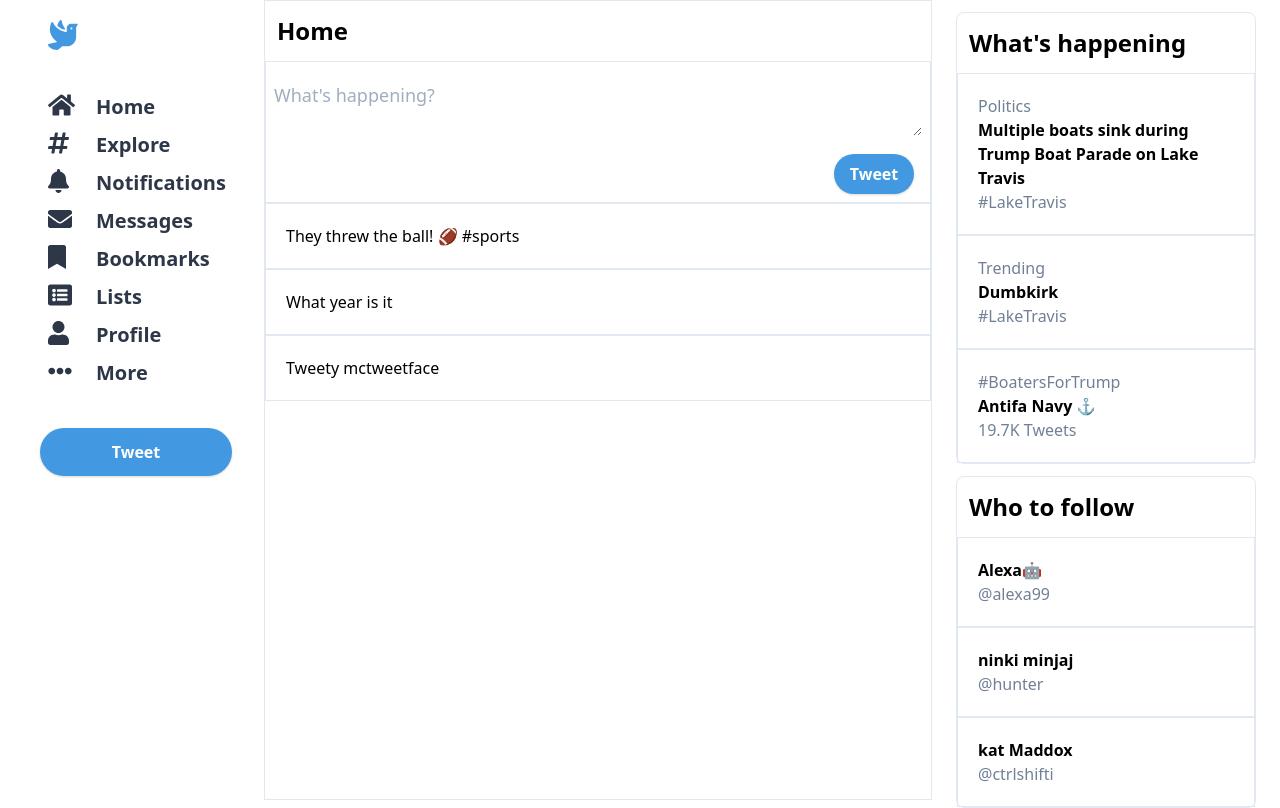
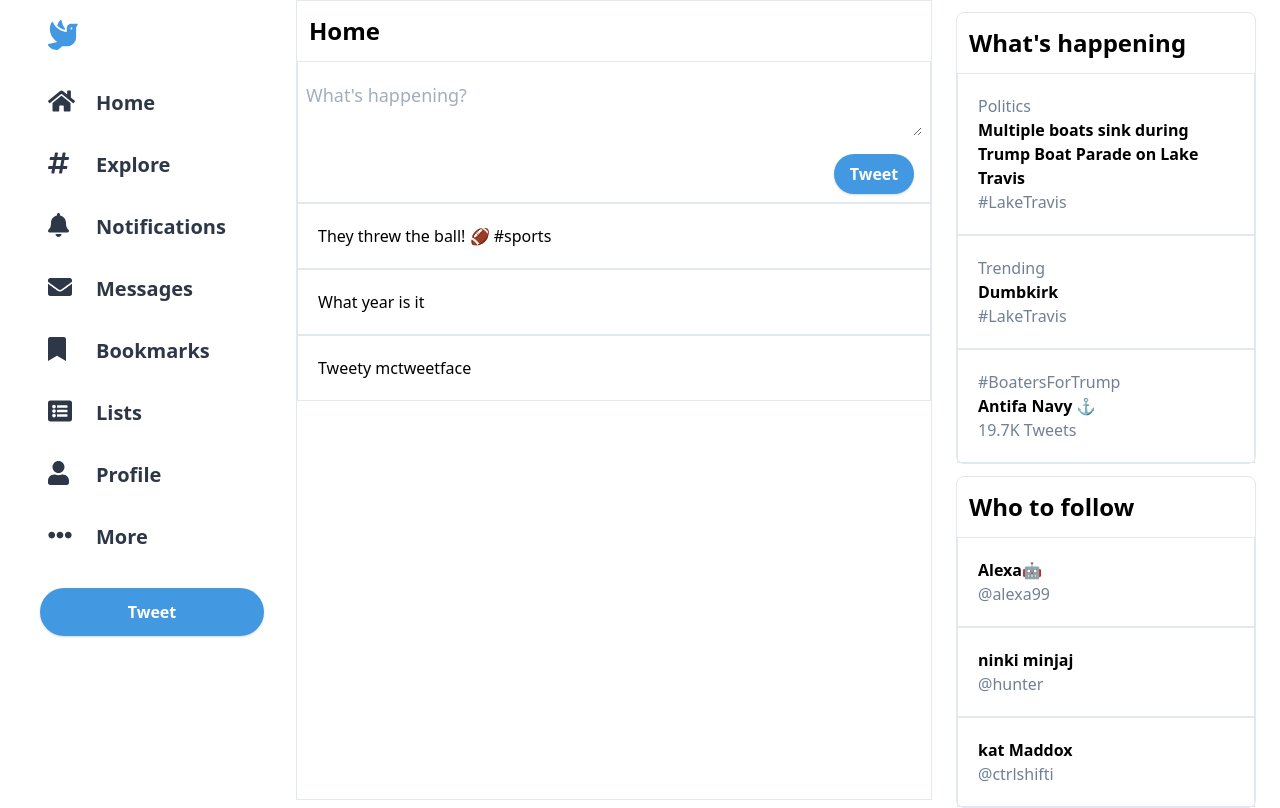
Before and after one commit to danielrobertson/twitter-clone, a Next.js app: page / in a window 1280 px wide. Built offline with nearby package versions, Linux system fonts and the light colour scheme.

Commit message:
nav spacing

```diff
--- a/components/nav.js
+++ b/components/nav.js
@@ -30,9 +30,9 @@
         className="text-3xl m-5 ml-12 text-blue-500"
         icon={faDove}
       />
-      <ul className="justify-between items-center pl-12 p-4">
+      <ul className="justify-between items-center pl-12">
         {navigations.map((n) => (
-          <li key={n.label} className="flex text-xl py-1">
+          <li key={n.label} className="flex text-xl py-4">
             <div className="w-8">
               <FontAwesomeIcon
                 className="text-gray-800 text-2xl"
@@ -49,7 +49,7 @@
       </ul>
       <div className="my-5 pl-10 pr-8">
         <button
-          className="w-48 bg-blue-500 hover:bg-blue-800 duration-300 font-semibold text-white shadow py-3 rounded-full"
+          className="w-56 bg-blue-500 hover:bg-blue-800 duration-300 font-semibold text-white shadow py-3 rounded-full"
           type="submit"
         >
           Tweet
```
